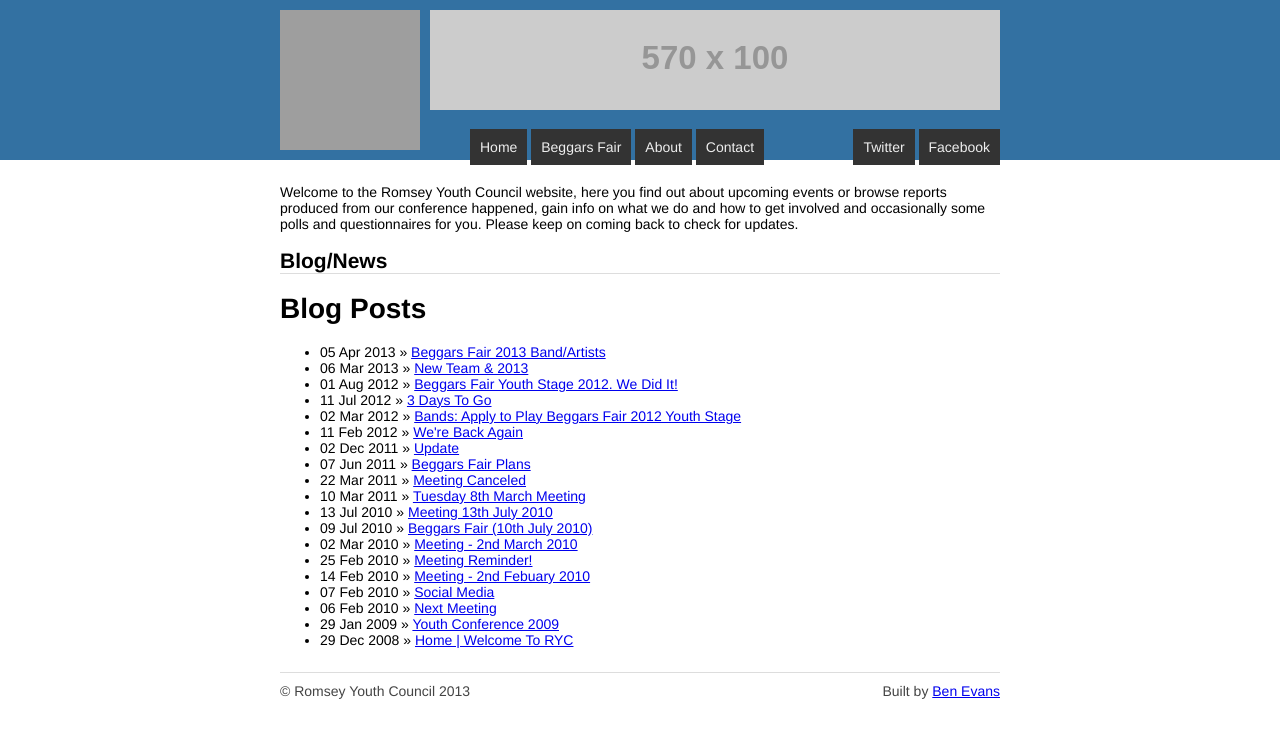
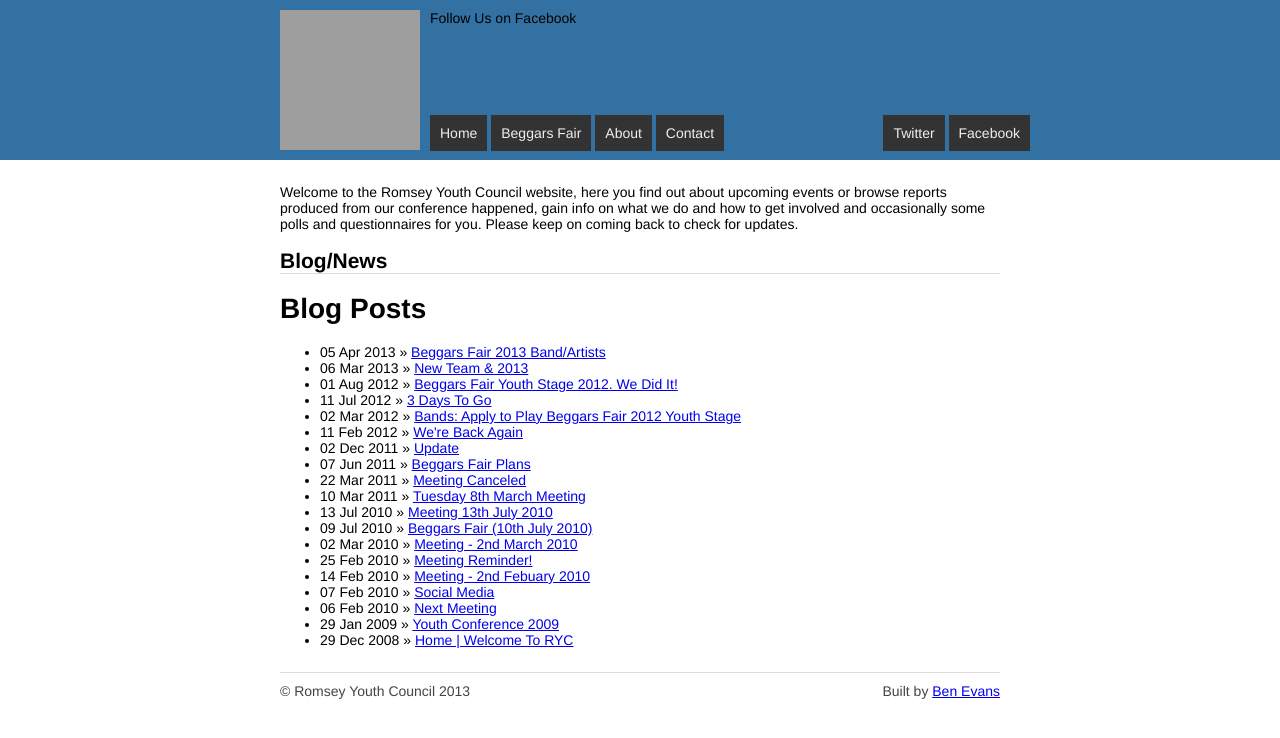
Before and after one commit to RomYouCou/Website, a Jekyll site: the page built from index.html, in a window 1280 px wide. Shown: the top 738 px of the page. Built offline with Jekyll 4.4.1, drawn with Linux system fonts in a browser that asks for light colours; nearby versions of some CDN libraries; grey boxes are pictures that could not be loaded.

Commit message:
pretty urls

```diff
--- a/_layouts/default.html
+++ b/_layouts/default.html
@@ -1,22 +1,52 @@
 <!DOCTYPE html>
 <html>
-<head>
-  <title>{{title}} {{SITE_NAME}}</title>
+<head lang="en-us">
+  <meta charset="utf-8">
+  <meta http-equiv="X-UA-Compatible" content="IE=edge,chrome=1">
   <meta http-equiv="Content-Type" content="text/html; charset=UTF-8" />
-  <!-- TODO: META -->
-  <!-- TODO: Open Graph Post -->
+
+  <title>{{page.title}} · {{site.name}}</title>
+
+  <meta name="description" content="Southampton Live is an interactive list of upcoming live music events in the Southampton area">
+
+  <meta name="google" value="notranslate" />
+
+  <meta property="og:title" content="{{site.title}}" />
+  <meta property="og:type" content="website" />
+  <meta property="og:url" content="http://ryc.org.uk" />
+  <meta property="og:description" content="{{site.description}}" />
+  <meta property="og:locale" content="en_GB" />
+  <meta property="og:locale:alternate" content="en_US" />
+  <meta property="og:site_name" content="{{site.name}}" />
+  <meta property="fb:admins" content="1089532097"/>
+
+  <meta name="twitter:card" content="summary">
+  <meta name="twitter:site" content="@RomYouCou">
+  <meta name="twitter:title" content="{{page.title}}">
+  <meta name="twitter:description" content="Click to read more">
+  <meta name="twitter:image" content="http://files.ryc.org.uk/files/images/logo/ryclogo3.png">
+
+  <meta name="apple-mobile-web-app-capable" content="yes" />
+  <meta name="apple-mobile-web-app-status-bar-style" content="black" />
+  <meta name="viewport" content="width=device-width, initial-scale=1, user-scalable=no" />
+
   <!-- TODO: Twitter Card Summaries -->
   <link rel="stylesheet" type="text/css" href="/css/style.css">
 </head>
 <body>
   <header>
     <div class="container">
+      <div class="logo-container">
         <a href="/">
           <img src="http://files.ryc.org.uk/files/images/logo/ryclogo3.png" alt="Romsey Youth Council" class="logo" style="height:140px;width:140px;">
         </a>
+      </div>
       <h1 style="display:none;">Romsey Youth Council</h1>
-      <div class="adspace">
-        <img src="http://placehold.it/570x100&amp;text=Event+ad/Twitter+Ticker" alt="Event ad/Twitter Ticker">
+
+      <div class="header-container">
+
+        <div style="height: 115px;" class="ad">
+          Hello WOrld
         </div>
         <nav class="main-nav">
           <ul>
@@ -32,6 +62,7 @@
             <li><a href="https://facebook.com/RomYouCou">Facebook</a></li>
           </ul>
         </nav>
+      </div>
       <div class="clear"></div>
     </div>
   </header>
@@ -47,9 +78,11 @@
   <script type="text/javascript" src="http://ajax.googleapis.com/ajax/libs/jquery/1.7.2/jquery.min.js" onload="onJQuery();" defer></script>
   <script type="text/javascript">
   function onJQuery() {
-    $(function() {
-       // $('.adspace').html('<div style="color:#111;background-color:#eee;height: 100%;padding:10px;-webkit-box-sizing: border-box; /* Safari/Chrome, other WebKit */  -moz-box-sizing: border-box;    /* Firefox, other Gecko */  box-sizing: border-box;         /* Opera/IE 8+ */">Lol</span>');
-     });
+    var a = function() {
+      $('.ad').html('Follow Us on Facebook');
+    }
+    setTimeout(a, 1000);
+
   }
   </script>
 </body>
--- a/css/style.css
+++ b/css/style.css
@@ -18,7 +18,6 @@ header .logo {
   float: left;
 }
 header nav {
-  margin-top: 25px;
 }
 header nav li {
   display: inline;
@@ -33,20 +32,21 @@ header nav li a:hover {
   background-color: #111;
 }
 .main-nav {
+  clear: right;
   float: left;
   width: 360px;
 }
 .nav-right {
+  clear: right;
   float: right;
   width: 200px;
   text-align: right;
 }
-.adspace {
-  margin-left: 150px;
-  position: relative;
-  height:100px;
-  top: 10px;
+nav ul {
+  margin: 0;
+  padding: 0;
 }
+
 footer .container {
   border-top: 1px solid #ddd;
   padding: 10px 0;
@@ -55,3 +55,13 @@ footer .container {
 .content {
   padding: 10px 0;
 }
+.logo-container {
+  width: 140px;
+  float: left;
+}
+.header-container {
+  width: 600px;
+  margin-left: 140px;
+  height: 140px;
+  padding: 10px;
+}
```
Also changed, not shown: about/index.html (renamed from about.html), beggarsfair/index.html (added), contact/index.html (renamed from contact.html). Lines whose indentation alone changed are shown as unchanged.
